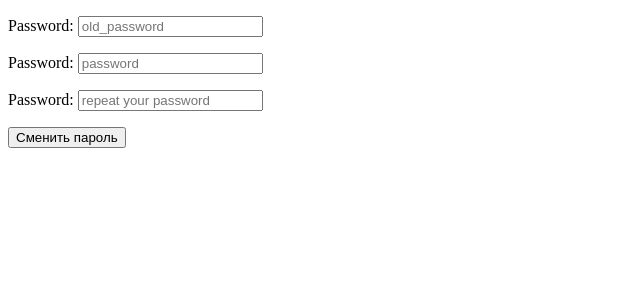
After one commit to HolyTribe/Jopa, a Django app: page /account/profile/password-change in a window 1280 px wide. The commit adds this page. Shown: the top 300 px of the page, without its empty margins (0-640 px from the left). Run offline with Django 3.2, Linux system fonts and the light colour scheme.

Commit message:
added simple reg/log features

```diff
--- /dev/null
+++ b/project/apps/users/forms.py
@@ -0,0 +1,94 @@
+from django import forms
+from django.contrib.auth.forms import UserCreationForm, UserChangeForm
+from apps.users.models import User
+
+
+class LoginForm(forms.Form):
+    '''Представляет собой форму для логина да
+    '''
+    email = forms.EmailField(
+        widget=forms.TextInput(
+            attrs={
+                'type':'email',
+                'name':'email',
+                'placeholder':"Email"
+            }),
+            label="Email",
+    )
+    password = forms.CharField(
+        widget=forms.PasswordInput(
+            attrs={
+                'type':'password',
+                'name':"password",
+                'placeholder':'password'
+            }
+        ),
+        label="Password"
+    )
+    class Meta:
+        model = User
+        fields = ['email', 'password']
+
+
+class PasswordResetForm(forms.Form):
+    '''Представляет собой форму смены
+    пароля в личном кабинете
+    '''
+    old_password = forms.CharField(
+        widget=forms.PasswordInput(
+            attrs={
+                'type':'password',
+                'name':"old_password",
+                'placeholder':'old_password'
+            }
+        ),
+        label="Password"
+    )
+    password = forms.CharField(
+        widget=forms.PasswordInput(
+            attrs={
+                'type':'password',
+                'name':"password",
+                'placeholder':'password'
+            }
+        ),
+        label="Password"
+    )
+    password_repeat = forms.CharField(
+        widget=forms.PasswordInput(
+            attrs={
+                'type':'password',
+                'name':"password_repeat",
+                'placeholder':'repeat your password'
+            }
+        ),
+        label="Password"
+    )
+    class Meta:
+        model = User
+        fields = ['password']
+
+
+class PasswordChangeForm(forms.Form):
+    '''Представляет собой форму ресета пароля
+    '''
+    password = forms.CharField(
+        widget=forms.PasswordInput(
+            attrs={
+                'type':'password',
+                'name':"password",
+                'placeholder':'password'
+            }
+        ),
+        label="Password"
+    )
+    password_repeat = forms.CharField(
+        widget=forms.PasswordInput(
+            attrs={
+                'type':'password',
+                'name':"password_repeat",
+                'placeholder':'repeat your password'
+            }
+        ),
+        label="Password"
+    )
--- a/project/apps/users/models/users.py
+++ b/project/apps/users/models/users.py
@@ -3,6 +3,7 @@ from django.contrib.auth.models import PermissionsMixin
 from django.db import models
 from django.utils import timezone
 from apps.users.managers import CustomUserManager
+
 
 
 class User(AbstractBaseUser, PermissionsMixin):
--- /dev/null
+++ b/project/apps/users/templates/users/invalid.html
@@ -0,0 +1,4 @@
+{% extends 'base.html' %}
+{% block content %}
+    <h1 class="">Что-то пошло не так!</h1>
+{% endblock content %}
--- /dev/null
+++ b/project/apps/users/templates/users/password_change.html
@@ -0,0 +1,8 @@
+{% extends 'base.html' %}
+{% block content %}
+<form action="" method='post'>
+    {% csrf_token %}
+    {{form.as_p}}
+    <button type="submit">Сменить пароль</button>
+</form>
+{% endblock content %}
--- /dev/null
+++ b/project/apps/users/templates/users/success.html
@@ -0,0 +1,4 @@
+{% block content %}
+    <h1>Ura</h1>
+    <a href="{% url 'users:logout' %}" class="">Logout</a>
+{% endblock content %}
--- /dev/null
+++ b/project/apps/users/urls.py
@@ -0,0 +1,53 @@
+from django.urls import include, path
+from apps.users.views import Login, Profile, InvalidView, UserChangePassword, LogoutView
+from apps.users.forms import PasswordChangeForm
+from django.contrib.auth.views import (
+    PasswordResetView,
+    PasswordResetDoneView,
+    PasswordResetConfirmView,
+    PasswordResetCompleteView,
+    PasswordChangeView,
+)
+from django.urls import reverse_lazy
+
+# TODO:Переопределить стандартные пути для шаблоново ресета, чтобы не хламить мейнтемплейты
+app_name = "users"
+urlpatterns = [
+    path('login/', Login.as_view(), name='login'),
+    path('profile/', Profile.as_view(), name='profile'),
+    # TODO: ДРОПНУТЬ!!!!!!
+    path('invalid/', InvalidView.as_view(), name='invalid'),
+    path('profile/password-change',
+        UserChangePassword.as_view(),
+        name='password-change'),
+    path('logout', LogoutView.as_view(), name='logout'),
+
+    # Ресет пароля
+    path('password/reset/',
+        PasswordResetView.as_view(
+            email_template_name='registration/password_reset_email.html',
+            success_url=reverse_lazy('users:password_reset_done')),
+            name='password_reset'),
+    path("password/change/",
+        PasswordChangeView.as_view(
+            success_url='/users/password/change/',
+            template_name='users/change_password.html'),
+        name="password_change"),
+    path(
+        "password/reset/done/",
+        PasswordResetDoneView.as_view(),
+        name="password_reset_done"),
+    path(
+        "password/reset/<uidb64>/<token>/",
+        PasswordResetConfirmView.as_view(
+            # не могу понять почему эта вещь кидает
+            # __init__() got an unexpected keyword argument 'user'
+            # form_class=PasswordChangeForm,
+            success_url=reverse_lazy('users:password_reset_complete')
+            ),
+        name="password_reset_confirm"),
+    path(
+        "password/done/",
+        PasswordResetCompleteView.as_view(),
+        name="password_reset_complete"),
+]
--- a/project/apps/users/views.py
+++ b/project/apps/users/views.py
@@ -1 +1,94 @@
 from django.shortcuts import render
+from django.views import generic
+from apps.users.forms import LoginForm, PasswordResetForm
+from django.urls import reverse_lazy, reverse
+from django.http import HttpResponseRedirect
+from django.contrib.auth import login, authenticate, logout
+#TODO:Сделать ответы жсоном
+# После того, как поставят галп
+# А еще, я пойму, что ето ваще такое да
+from django.http import HttpResponse, JsonResponse
+from django.contrib.auth.mixins import LoginRequiredMixin
+
+
+class Login(generic.FormView):
+    '''Да ето вьюха для логина а што
+    '''
+    form_class = LoginForm
+    template_name = 'users/login.html'
+
+    def form_valid(self, form):
+        email = form.cleaned_data['email']
+        password = form.cleaned_data["password"]
+        user = authenticate(email=email, password=password)
+        if user is not None and user.is_active:
+            login(self.request, user)
+            return HttpResponseRedirect(reverse('profile'))
+        else:
+            return HttpResponseRedirect(reverse('profile'))
+
+    def form_invalid(self, form):
+        return HttpResponseRedirect(reverse('invalid'))
+
+
+class Profile(LoginRequiredMixin, generic.View):
+    '''Личный кабинет.\n
+    Пока что только так, потому что я нз, как ваще все будет
+    выглядеть в будущем.\n
+    lazy reverse потому что с обычным
+    вьюха не дружит, документация рассказывает об этом что-то\n
+    Но я не читал, я унгабунга
+    '''
+    login_url = reverse_lazy('login')
+    template_name = 'users/success.html'
+
+    def get(self, request, *args, **kwargs):
+        return render(request, self.template_name)
+
+
+class UserChangePassword(generic.FormView):
+    '''Смена пароля кароче,
+    главное не забыть, что я сделал форму, а дата из поста.
+    На самом деле, какая разница,
+    правда?)))))))))))))))))))
+    '''
+    form_class = PasswordResetForm
+    success_url = reverse_lazy('profile')
+    template_name = 'users/password_change.html'
+
+    # TODO: а нафик я форму делал, а потом беру дату из поста
+    def post(self, request, *args, **kwargs):
+        success = True
+        old_password = request.POST.get('old_password', None)
+        new_password = request.POST.get('password', None)
+        new_password_repeat = request.POST.get('password_repeat', None)
+        if not new_password == new_password_repeat:
+            success = False
+            return HttpResponseRedirect(reverse('invalid'))
+        user = authenticate(
+            email=self.request.user.email,
+            password=old_password)
+        if user is None:
+            success = False
+            return HttpResponseRedirect(reverse('invalid'))
+        elif success:
+            user.set_password(new_password)
+            user.save()
+            login(request, user)
+            return HttpResponseRedirect(reverse('profile'))
+
+# TODO: Вот ето дропнуть, как только жсон
+class InvalidView(generic.View):
+    '''Эта вьюха, чтобы выкидывать ошибку,
+    пока я не понял как работает галп
+    '''
+    template_name = 'users/invalid.html'
+
+    def get(self, request, *args, **kwargs):
+        return render(request, self.template_name)
+
+# Тут точно нужен комментарий?
+class LogoutView(generic.View):
+    def get(self, request):
+        logout(request)
+        return HttpResponseRedirect(reverse('login'))
--- a/project/system/settings.py
+++ b/project/system/settings.py
@@ -35,11 +35,10 @@ ROOT_URLCONF = 'system.urls'
 # Настройки связанные с пользователем
 AUTH_USER_MODEL = 'users.User'
 
-
 TEMPLATES = [
     {
         'BACKEND': 'django.template.backends.django.DjangoTemplates',
-        'DIRS': [],
+        'DIRS': ['./templates'],
         'APP_DIRS': True,
         'OPTIONS': {
             'context_processors': [
@@ -109,3 +108,6 @@ if DEBUG:
     INTERNAL_IPS = [
         '127.0.0.1',
     ]
+
+# Пока что будет писать в консоль
+EMAIL_BACKEND = 'django.core.mail.backends.console.EmailBackend'
--- a/project/system/urls.py
+++ b/project/system/urls.py
@@ -6,6 +6,7 @@ from django.urls import include, path
 
 urlpatterns = [
                   path('admin/', site.urls),
+                  path('account/', include('apps.users.urls')),
               ] + static(settings.STATIC_URL, document_root=settings.STATIC_ROOT)\
                 + static(settings.MEDIA_URL, document_root=settings.MEDIA_ROOT)
 
--- a/project/templates/base.html
+++ b/project/templates/base.html
@@ -5,6 +5,6 @@
     <title>Title</title>
 </head>
 <body>
-test
+    {% block content %}{% endblock %}
 </body>
 </html>
```
Also changed, not shown: project/apps/users/templates/users/login.html (added, +9 -0 lines), project/templates/registration/password_reset_complete.html (added, +7 -0 lines), project/templates/registration/password_reset_confirm.html (added, +17 -0 lines), project/templates/registration/password_reset_done.html (added, +12 -0 lines), project/templates/registration/password_reset_email.html (added, +11 -0 lines), project/templates/registration/password_reset_form.html (added, +10 -0 lines).
